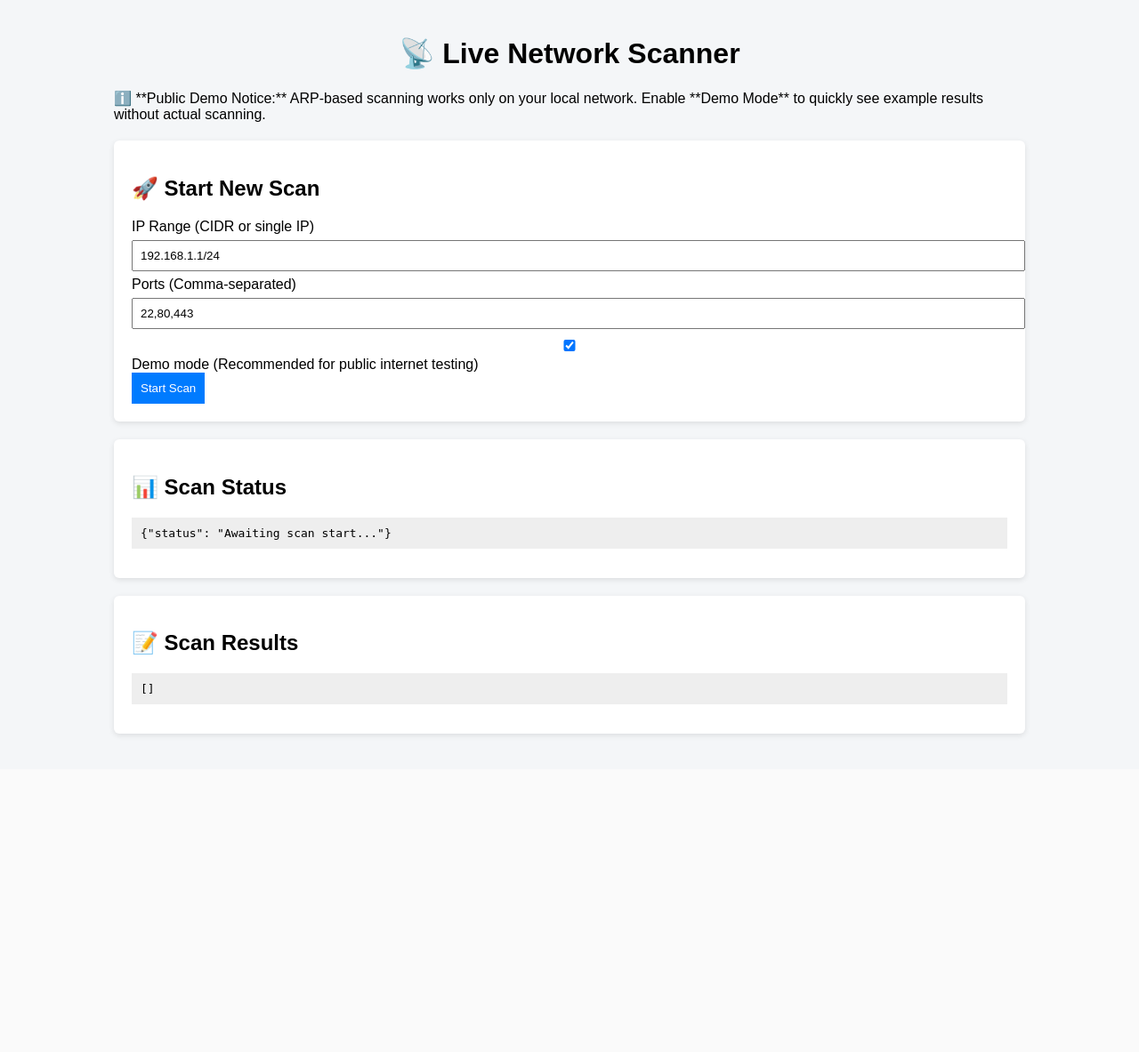
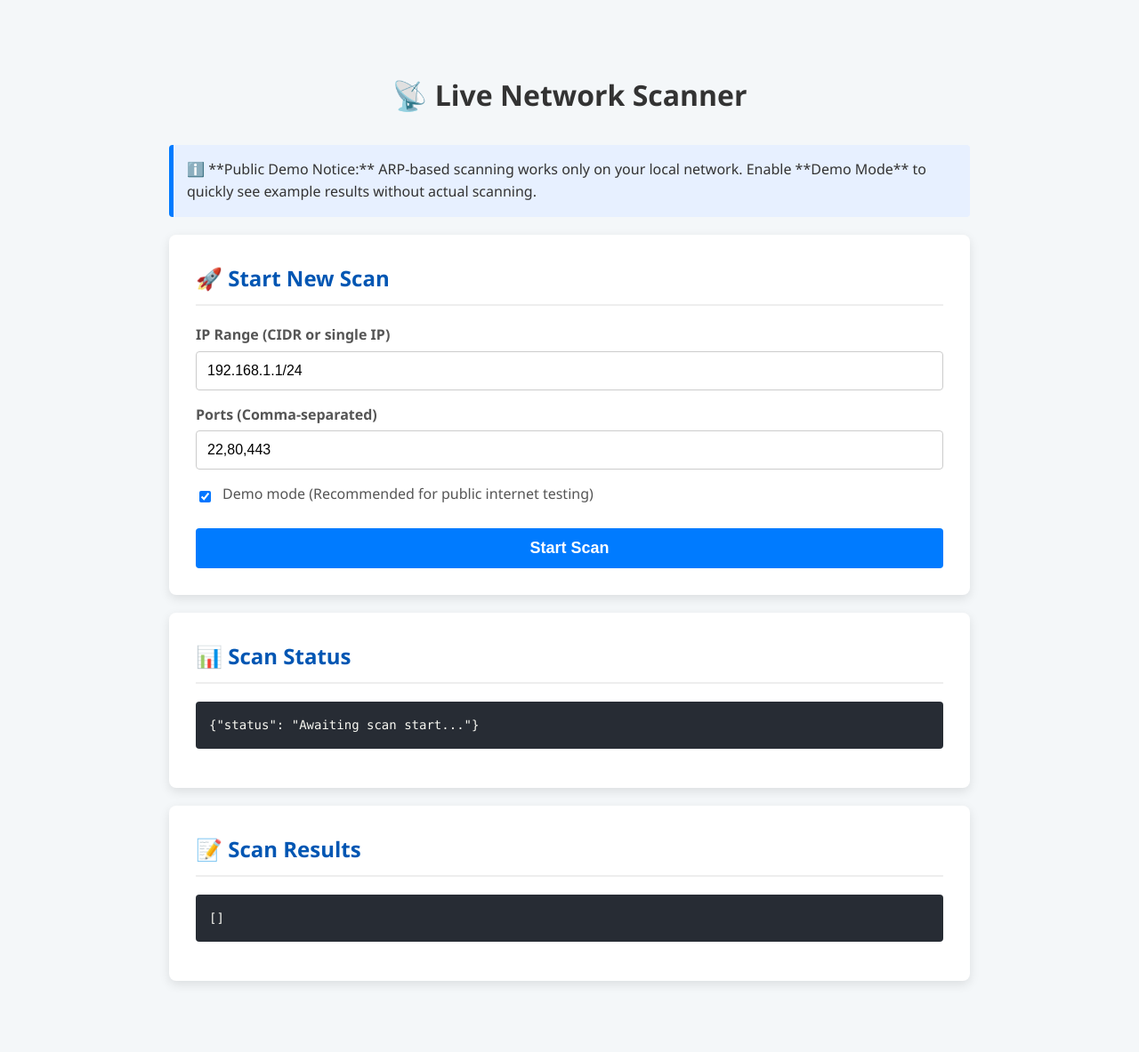
Before and after one commit to Abhranil2003/Network-Scanner, a FastAPI app: page / in a window 1280 px wide. Shown: the whole page at 89% size. Before the commit the page ends 829 px from the top, so only its background shows below. Run offline with FastAPI, Linux system fonts and the light colour scheme.

Commit message:
Revamp CSS with modern styles and variables
Updated style.css to use CSS variables, improved layout, enhanced form and button styling, added card hover effects, and introduced new classes for status messages and spinners. These changes modernize the UI, improve accessibility, and provide a more consistent look and feel.

```diff
--- a/static/style.css
+++ b/static/style.css
@@ -1,48 +1,174 @@
+/* style.css - UPDATED */
+
+:root {
+    --primary-color: #007bff;
+    --primary-dark: #0056b3;
+    --secondary-color: #28a745;
+    --background-light: #f4f7f9;
+    --card-shadow: 0 4px 12px rgba(0, 0, 0, 0.1);
+    --border-radius: 8px;
+}
+
 body {
-    font-family: Arial, sans-serif;
-    background: #f4f6f8;
+    font-family: 'Segoe UI', Tahoma, Geneva, Verdana, sans-serif;
+    background: var(--background-light);
     margin: 0;
     padding: 0;
+    line-height: 1.6;
 }
 
 .container {
-    width: 80%;
-    margin: auto;
+    max-width: 900px;
+    margin: 40px auto;
     padding: 20px;
 }
 
 h1 {
     text-align: center;
+    color: #333;
+    margin-bottom: 30px;
 }
 
 .card {
     background: white;
-    padding: 20px;
+    padding: 30px;
     margin: 20px 0;
-    border-radius: 6px;
-    box-shadow: 0 2px 6px rgba(0,0,0,0.1);
+    border-radius: var(--border-radius);
+    box-shadow: var(--card-shadow);
+    transition: transform 0.3s ease;
 }
 
-input {
+.card:hover {
+    transform: translateY(-2px);
+}
+
+h2 {
+    color: var(--primary-dark);
+    border-bottom: 2px solid #eee;
+    padding-bottom: 10px;
+    margin-top: 0;
+    margin-bottom: 20px;
+}
+
+/* --- Input and Button Styling --- */
+
+.form-group {
+    margin-bottom: 15px;
+}
+
+label {
+    display: block;
+    font-weight: bold;
+    margin-bottom: 5px;
+    color: #555;
+}
+
+input[type="text"] {
     width: 100%;
-    padding: 8px;
-    margin: 6px 0;
+    padding: 12px;
+    border: 1px solid #ccc;
+    border-radius: 4px;
+    box-sizing: border-box; /* Crucial for padding/border within width */
+    font-size: 16px;
+    transition: border-color 0.3s;
+}
+
+input[type="text"]:focus {
+    border-color: var(--primary-color);
+    outline: none;
+    box-shadow: 0 0 5px rgba(0, 123, 255, 0.2);
+}
+
+.checkbox-group {
+    display: flex;
+    align-items: center;
+    margin-bottom: 20px;
+}
+
+.checkbox-group label {
+    font-weight: normal;
+    margin-left: 10px;
 }
 
 button {
-    padding: 10px;
-    background: #007bff;
+    width: 100%;
+    padding: 12px;
+    background: var(--primary-color);
     color: white;
     border: none;
+    border-radius: 4px;
     cursor: pointer;
+    font-size: 18px;
+    font-weight: bold;
+    transition: background-color 0.3s, box-shadow 0.3s;
 }
 
 button:hover {
-    background: #0056b3;
+    background: var(--primary-dark);
+    box-shadow: 0 4px 8px rgba(0, 0, 0, 0.2);
 }
 
+button:disabled {
+    background: #ccc;
+    cursor: not-allowed;
+    box-shadow: none;
+}
+
+/* --- Status and Message Styling --- */
+
+#scanMessage {
+    margin-top: 15px;
+    padding: 10px;
+    border-radius: 4px;
+    font-weight: bold;
+    background-color: #e9f7ef;
+    color: var(--secondary-color);
+    border: 1px solid #c3e6cb;
+    text-align: center;
+    display: none; /* Controlled by JS */
+}
+
+.notice {
+    padding: 15px;
+    border-left: 5px solid var(--primary-color);
+    background-color: #e7f0ff;
+    color: #333;
+    margin: 20px 0;
+    border-radius: 4px;
+}
+
+/* --- Output Pre-formatted Text --- */
+
 pre {
-    background: #eee;
-    padding: 10px;
+    background: #272c34; /* Dark background for code/results */
+    color: #f8f8f2;
+    padding: 15px;
+    border-radius: 4px;
     overflow-x: auto;
+    font-family: 'Consolas', 'Monaco', monospace;
+    font-size: 14px;
 }
+
+/* --- Spinner for Loading/Scanning State --- */
+
+.spinner {
+    border: 4px solid rgba(255, 255, 255, 0.3);
+    border-top: 4px solid white;
+    border-radius: 50%;
+    width: 20px;
+    height: 20px;
+    animation: spin 1s linear infinite;
+    display: inline-block;
+    vertical-align: middle;
+    margin-right: 10px;
+}
+
+@keyframes spin {
+    0% { transform: rotate(0deg); }
+    100% { transform: rotate(360deg); }
+}
+
+/* Status specific colors */
+.status-scanning { color: #ffc107; }
+.status-completed { color: var(--secondary-color); }
+.status-failed { color: #dc3545; }
```
